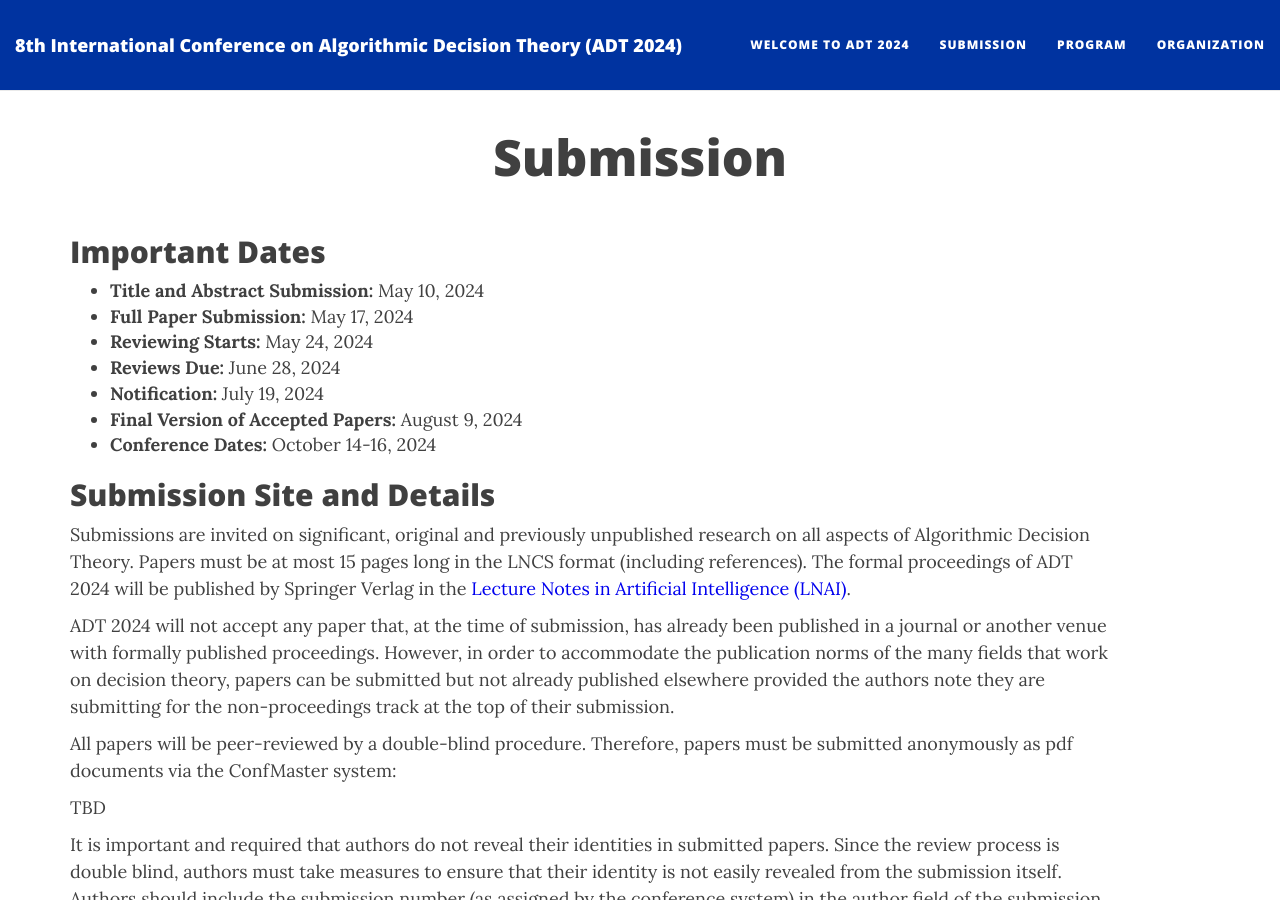
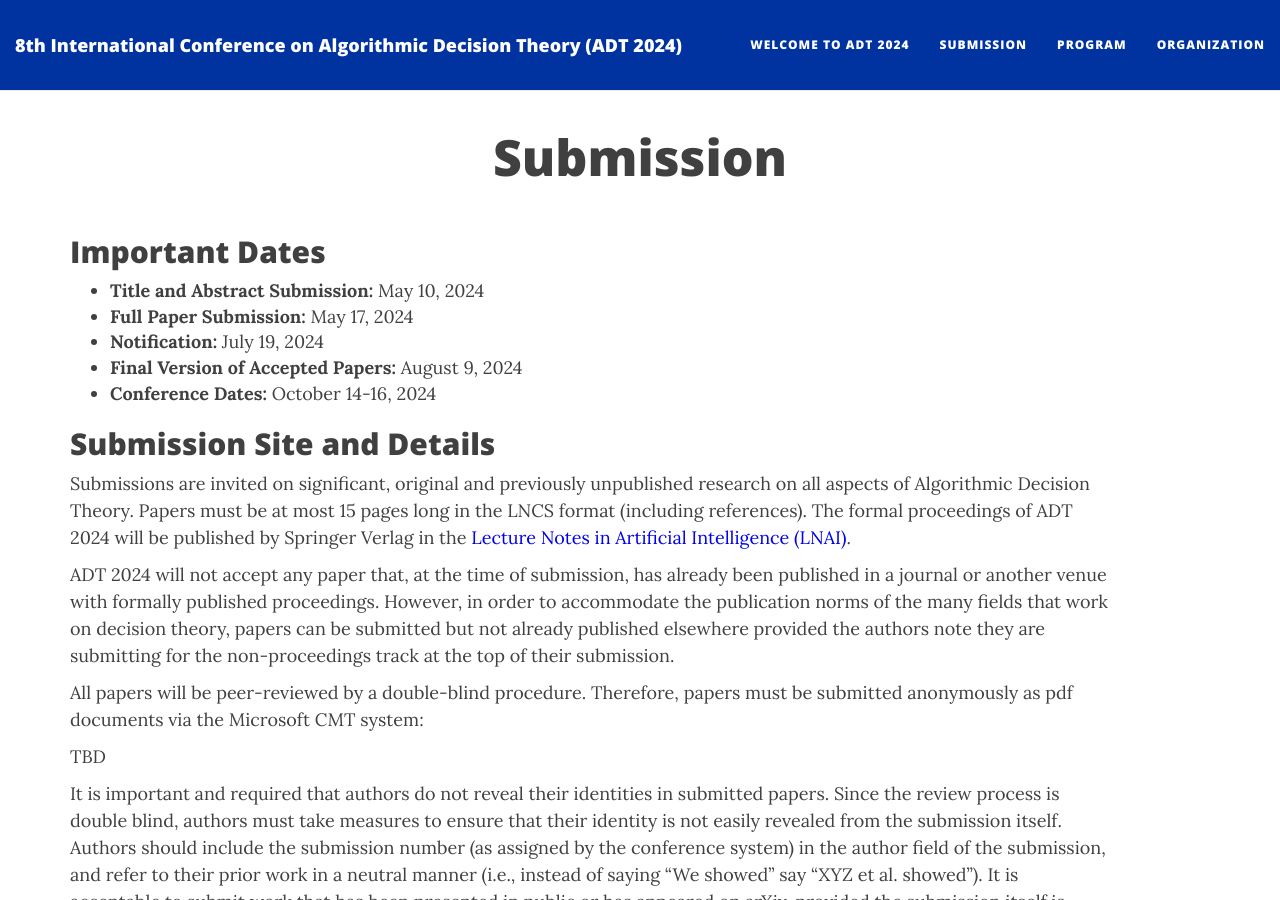
Before and after one commit to PrefLib/adt2024, a Jekyll site: the page built from submission.md, in a window 1280 px wide and 900 px high. Built offline with Jekyll 4.4.1, drawn with Linux system fonts in a browser that asks for light colours; nearby versions of some CDN libraries.

Commit message:
Update submission.md

```diff
--- a/submission.md
+++ b/submission.md
@@ -7,8 +7,6 @@ published: true
 ## Important Dates
 * **Title and Abstract Submission:** May 10, 2024
 * **Full Paper Submission:** May 17, 2024
-* **Reviewing Starts:** May 24, 2024
-* **Reviews Due:** June 28, 2024
 * **Notification:** July 19, 2024
 * **Final Version of Accepted Papers:** August 9, 2024
 * **Conference Dates:** October 14-16, 2024
@@ -18,7 +16,7 @@ Submissions are invited on significant, original and previously unpublished rese
 
 ADT 2024 will not accept any paper that, at the time of submission, has already been published in a journal or another venue with formally published proceedings. However, in order to accommodate the publication norms of the many fields that work on decision theory, papers can be submitted but not already published elsewhere provided the authors note they are submitting for the non-proceedings track at the top of their submission.
 
-All papers will be peer-reviewed by a double-blind procedure. Therefore, papers must be submitted anonymously as pdf documents via the ConfMaster system:
+All papers will be peer-reviewed by a double-blind procedure. Therefore, papers must be submitted anonymously as pdf documents via the Microsoft CMT system:
 
 TBD
 
```
